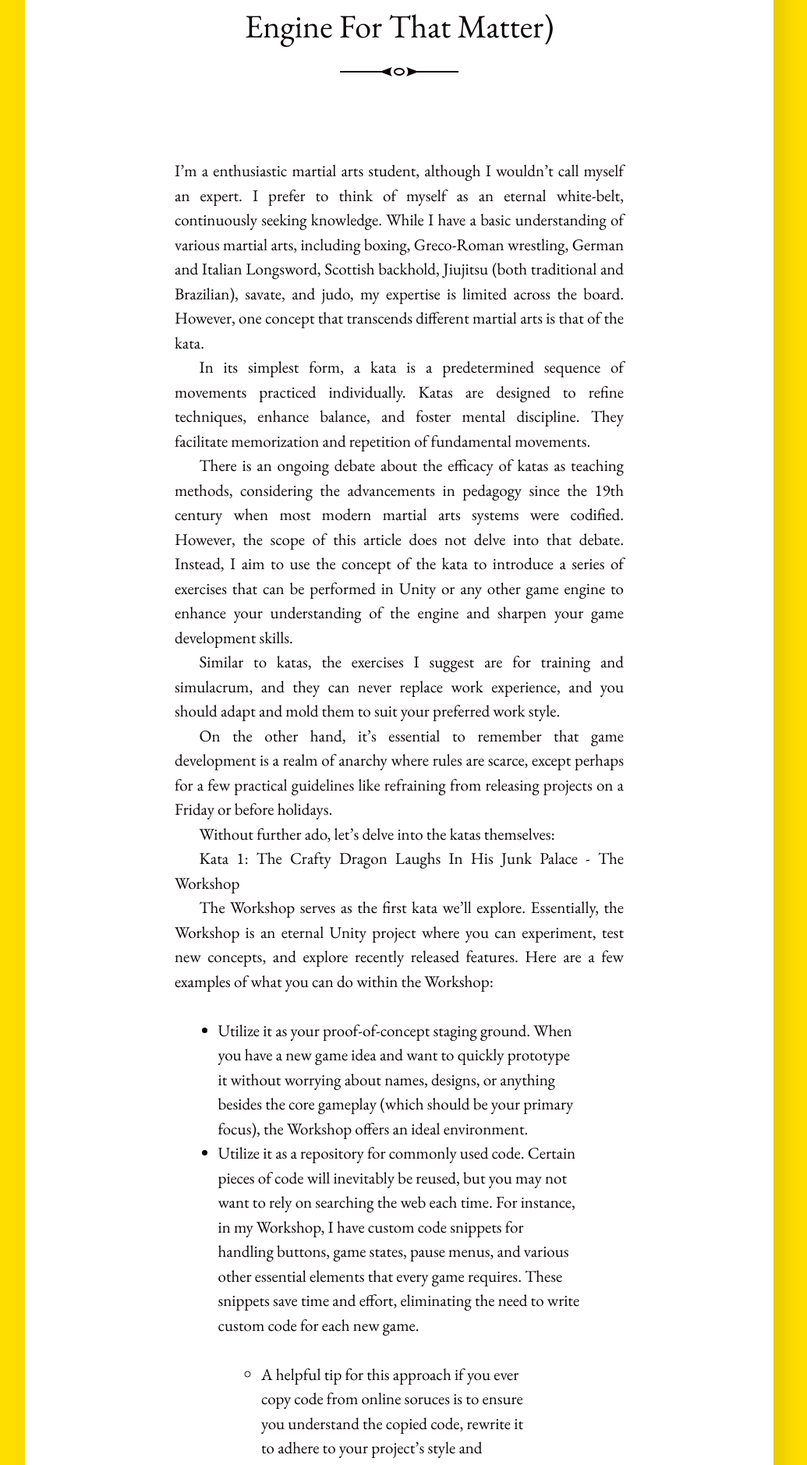
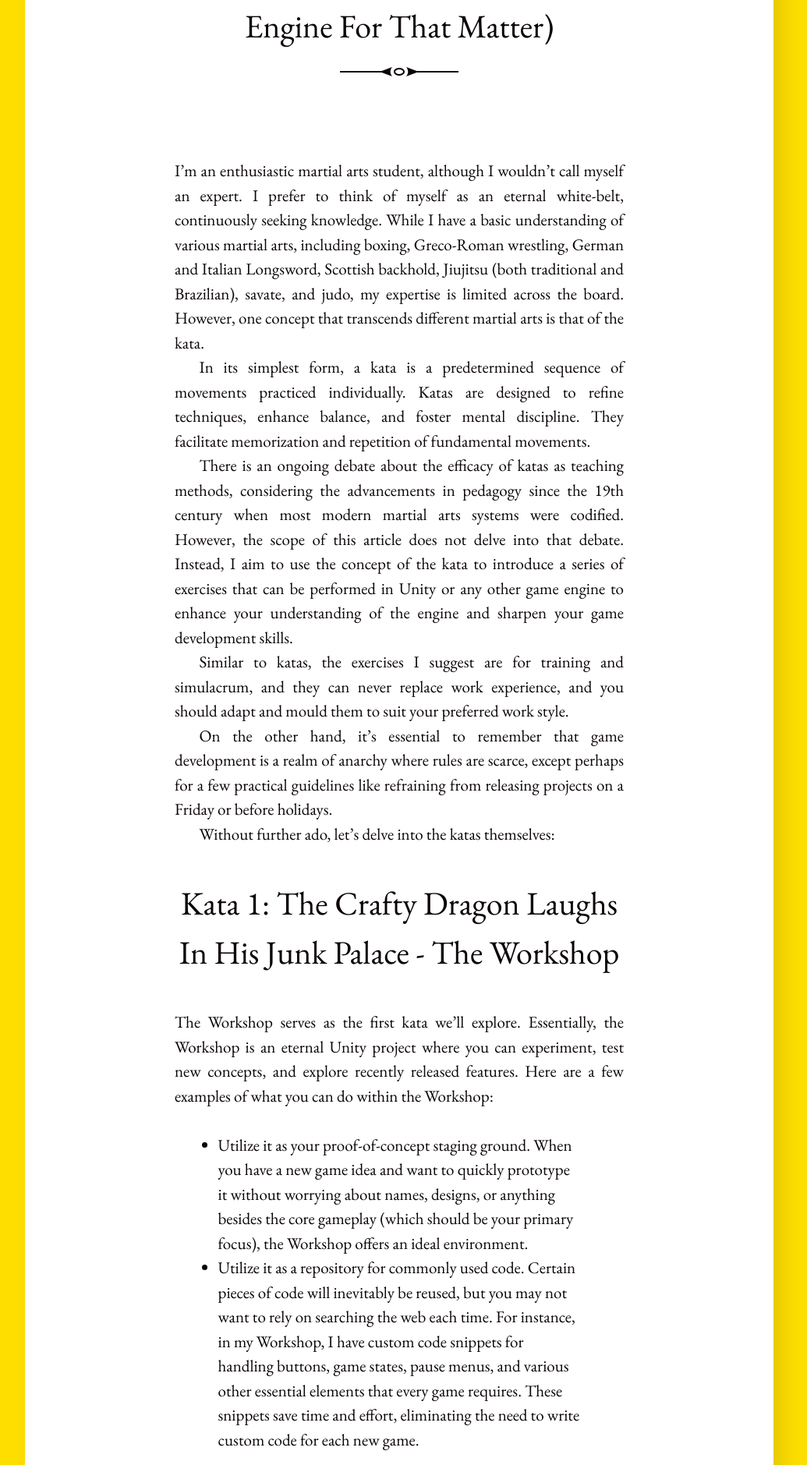
Before and after one commit to hoodhooody/hoodhooody.github.io, a Jekyll site: the page built from _posts/2023-06-30-katas-for-unity.markdown, in a window 1280 px wide. Shown: the part 427-2306 px from the top of the page at 78% size, without its empty margins (128-1163 px from the left). Built offline with Jekyll 4.4.1, drawn with Linux system fonts in a browser that asks for light colours; some of the changed text lies outside the part shown.

Commit message:
_posts/2023-06-30-katas-for-unity:

```diff
--- a/_posts/2023-06-30-katas-for-unity.markdown
+++ b/_posts/2023-06-30-katas-for-unity.markdown
@@ -5,42 +5,42 @@
 description: Ignite your game dev prowess with Unity katas! Dive into practical exercises and level up your skills.
 tags: []
 ---
-I'm a enthusiastic martial arts student, although I wouldn't call myself an expert. I prefer to think of myself as an eternal white-belt, continuously seeking knowledge. While I have a basic understanding of various martial arts, including boxing, Greco-Roman wrestling, German and Italian Longsword, Scottish backhold, Jiujitsu (both traditional and Brazilian), savate, and judo, my expertise is limited across the board. However, one concept that transcends different martial arts is that of the kata.
+I'm an enthusiastic martial arts student, although I wouldn't call myself an expert. I prefer to think of myself as an eternal white-belt, continuously seeking knowledge. While I have a basic understanding of various martial arts, including boxing, Greco-Roman wrestling, German and Italian Longsword, Scottish backhold, Jiujitsu (both traditional and Brazilian), savate, and judo, my expertise is limited across the board. However, one concept that transcends different martial arts is that of the kata.
 
 In its simplest form, a kata is a predetermined sequence of movements practiced individually. Katas are designed to refine techniques, enhance balance, and foster mental discipline. They facilitate memorization and repetition of fundamental movements.
 
 There is an ongoing debate about the efficacy of katas as teaching methods, considering the advancements in pedagogy since the 19th century when most modern martial arts systems were codified. However, the scope of this article does not delve into that debate. Instead, I aim to use the concept of the kata to introduce a series of exercises that can be performed in Unity or any other game engine to enhance your understanding of the engine and sharpen your game development skills.
 
-Similar to katas, the exercises I suggest are for training and simulacrum, and they can never replace work experience, and you should adapt and mold them to suit your preferred work style.
+Similar to katas, the exercises I suggest are for training and simulacrum, and they can never replace work experience, and you should adapt and mould them to suit your preferred work style.
 
 On the other hand, it's essential to remember that game development is a realm of anarchy where rules are scarce, except perhaps for a few practical guidelines like refraining from releasing projects on a Friday or before holidays.
 
 Without further ado, let's delve into the katas themselves:
 
-Kata 1: The Crafty Dragon Laughs In His Junk Palace - The Workshop
+## Kata 1: The Crafty Dragon Laughs In His Junk Palace - The Workshop
 
 The Workshop serves as the first kata we'll explore. Essentially, the Workshop is an eternal Unity project where you can experiment, test new concepts, and explore recently released features. Here are a few examples of what you can do within the Workshop:
 
 * Utilize it as your proof-of-concept staging ground. When you have a new game idea and want to quickly prototype it without worrying about names, designs, or anything besides the core gameplay (which should be your primary focus), the Workshop offers an ideal environment.
 * Utilize it as a repository for commonly used code. Certain pieces of code will inevitably be reused, but you may not want to rely on searching the web each time. For instance, in my Workshop, I have custom code snippets for handling buttons, game states, pause menus, and various other essential elements that every game requires. These snippets save time and effort, eliminating the need to write custom code for each new game.
-  * A helpful tip for this approach if you ever copy code from online soruces is to ensure you understand the copied code, rewrite it to adhere to your project's style and standards, and add a comment indicating its origin. Code authors may update their implementations, or you may forget the context for using a particular solution, but a comment can provide the necessary information.
+  * A helpful tip for this approach if you ever copy code from online sources is to ensure you understand the copied code, rewrite it to adhere to your project's style and standards, and add a comment indicating its origin. Code authors may update their implementations, or you may forget the context for using a particular solution, but a comment can provide the necessary information.
 * Utilize it to learn, experiment, and test new features. By keeping the Workshop project updated to the latest version (you can maintain a separate branch for the LTS version), you can explore new features without the burden of creating an entirely new project or worse, trying to fit them into your ongoing project.
   * As of June 2023, for example, Unity has released a new set of AI Tools. Instead of creating an entirely new project to utilize these features, I can reuse existing scenes in my Workshop to experiment. For instance, my simple pong implementation could benefit from AI-generated textures.
 
-Kata 2: The Crafty Fox Dances for the Moon - The Clone
+## Kata 2: The Crafty Fox Dances for the Moon - The Clone
 
-Have you ever played a game and wondered, "How did they accomplish that?" Now is your chance to find out. When you lack ideas for your own game development or are between project, select a game you've recently played, choose a mechanic, effect, or feature from that game, and attempt to clone it.
+Have you ever played a game and wondered, "How did they accomplish that?" Now is your chance to find out. When you lack ideas for your own game development or are between projects, select a game you've recently played, choose a mechanic, effect, or feature from that game, and attempt to clone it.
 
 While undertaking this exercise, keep the following points in mind:
 
 * When I mention cloning, I'm not referring to an exact replica but rather capturing the essence of the chosen element.
-  * For instance, I've recently been fascinated by the movement system in Spider-Man: Miles Morales. However, attempting to clone the entire movement system of such a complex 3D action game would be quite challenging. Instead, I would focus on cloning the aspect that most captivates me, such as web swinging. To accomplish this, I don't need a complete Spider-Man model or detailed buildings. A simple cube responding to player button presses and creating a rope from which the player character swings and moves forward would suffice to replicate the freedom of movement experienced in the original game.
-* Set a strict time limit for yourself. Remember, you're not creating an entire game but rather cloning a single element from an existing one. Allocate around six working days, equivalent to three weekends, which is ample time for both full-time students and working developers.
+  * For instance, I've recently been fascinated by the movement system in Spider-Man: Miles Morales. However, attempting to clone the entire movement system of such a complex 3D action game would be quite challenging. Instead, I would focus on cloning the aspect that most captivate me, such as web swinging. To accomplish this, I don't need a complete Spider-Man model or detailed buildings. A simple cube responding to player button presses and creating a rope from which the player character swings and moves forward would suffice to replicate the freedom of movement experienced in the original game.
+* Set a strict time limit for yourself. Remember, you're not creating an entire game but rather cloning a single element from an existing one. Allocate around six working days, equivalent to three weekends, ample time for full-time students and working developers.
 * This is the perfect opportunity to leverage the Workshop. It provides an ideal space to store your cloning projects. If you decide to pursue a specific concept further, you can easily copy it into its own project without sifting through lists of abandoned Git projects.
-* If your portfolio feels somewhat lacking, this exercise is an excellent way to enhance it. Take the cloned element, polish it by adding a menu, pause function, background music, and an introduction explaining your goals. Such a finished product will impress recruiters far more than a document filled with brilliant but unfinished game ideas.
+* If your portfolio feels somewhat lacking, this exercise is an excellent way to enhance it. Take the cloned element, and polish it by adding a menu, pause function, background music, and an introduction explaining your goals. Such a finished product will impress recruiters far more than a document filled with brilliant but unfinished game ideas.
 * After each cloning exercise, conduct a brief post-mortem analysis. Reflect on what worked well, identify weaknesses, consider future improvements, and extract any valuable lessons worth carrying forward.
 
-Kata 3: The Gods Love a Fool - Clowning
+## Kata 3: The Gods Love a Fool - Clowning
 
 Occasionally, I indulge in clowning. I select an idea that is technically interesting or combines several technical components I wish to learn or revisit, but holds no commercial potential or practical value.
 
```
Also changed, not shown: other parts of _posts/2023-06-30-katas-for-unity.markdown (+7 -3 lines).
